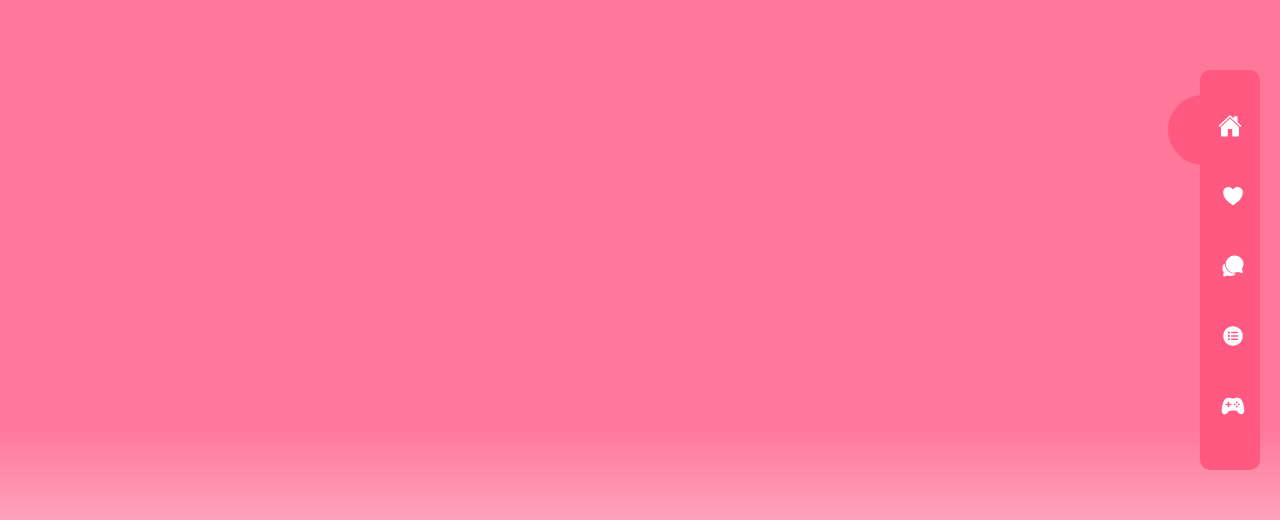
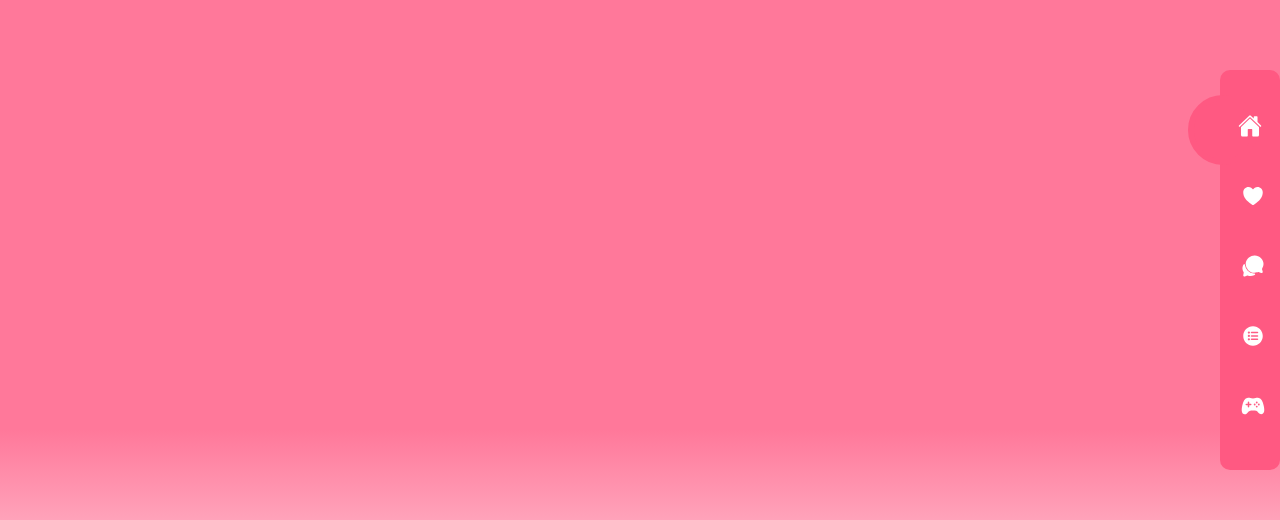
Before and after one commit to Kayoto0/funmenu, a plain HTML site: page index.html in a window 1280 px wide. Shown: the part 130-650 px from the top of the page. Drawn offline with nearby package versions, Linux system fonts and the light colour scheme; a web font is replaced by a local one.

Commit message:
Update index.css

```diff
--- a/index.css
+++ b/index.css
@@ -41,8 +41,8 @@ body
     width: 60px;
     height: 400px;
     background: #ff5982;
-    position: absolute;
-    right: 20px; /* Add a margin from the right side */
+    position: fixed;
+    right: 0%; /* Add a margin from the right side */
     top: 50%; /* Vertically align to the center */
     transform: translateY(-50%); /* Correct for vertical alignment */
     display: flex;
```
